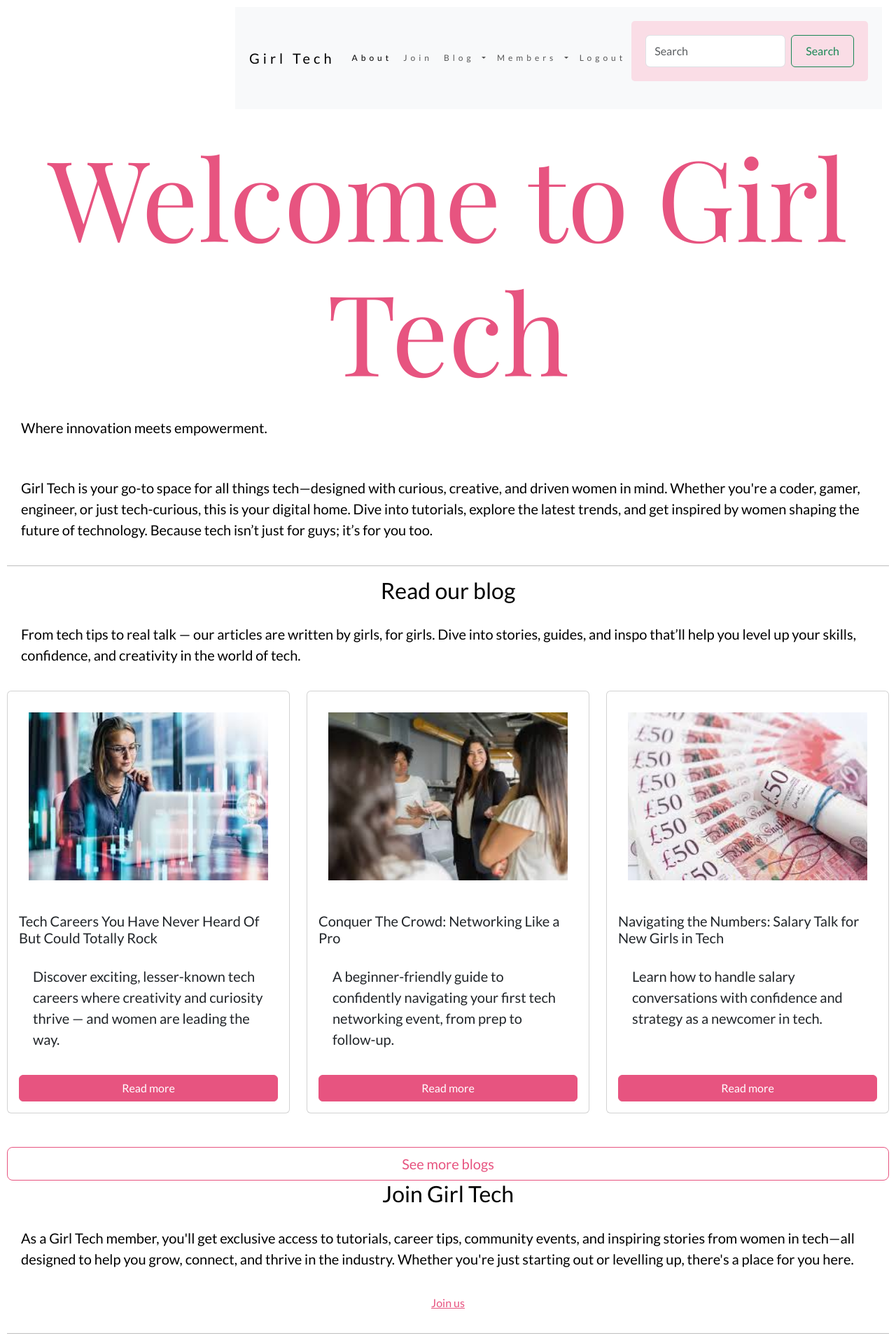
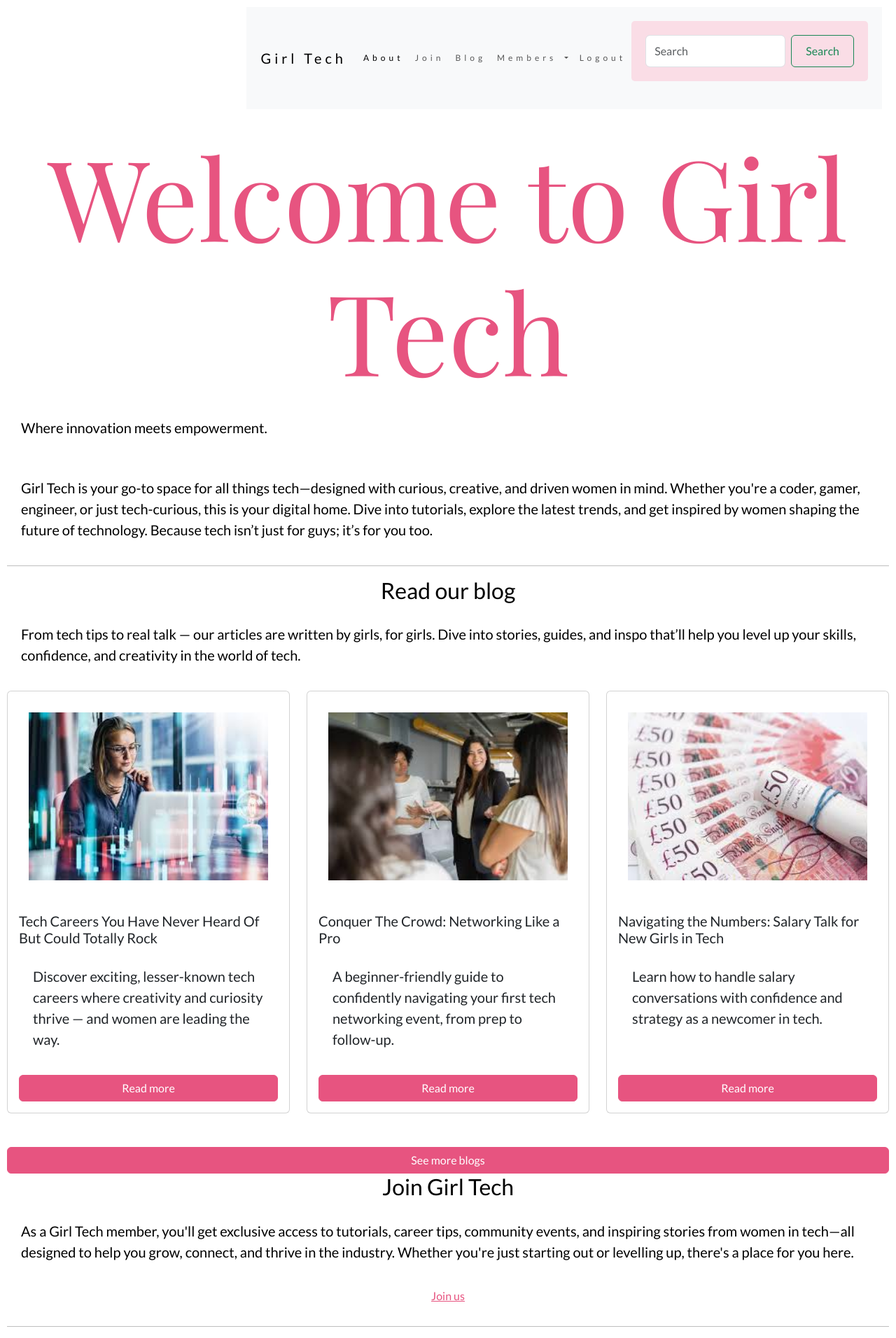
Before and after one commit to Keena1205/homework_week11, a Flask app: page / in a window 1280 px wide. Shown: the top 1912 px of the page at 70% size. Run offline with Flask 3, Linux system fonts and the light colour scheme; some web fonts are replaced.

Commit message:
EDIT: edited nav bar

```diff
--- a/application/templates/home.html
+++ b/application/templates/home.html
@@ -73,10 +73,8 @@
 <!-- See more blogs button -->
 
 <div class="text-center mt-4">
-    <a href="{{ url_for('blog') }}" class="btn btn-outline-primary btn-lg" style="color: #e75480; border-color: #e75480;">See more blogs</a>
+    <a href="{{ url_for('blog') }}" class="btn btn-primary mt-auto" style="color: #ffffff; border-color: #e75480;">See more blogs</a>
 </div>
-
-
 
 
 <!--Join module-->
--- a/application/templates/layout.html
+++ b/application/templates/layout.html
@@ -35,23 +35,12 @@
                         <a class="nav-link" href="/join">Join</a>
                     </li>
 
-                    <li class="nav-item dropdown">
-                        <a class="nav-link dropdown-toggle" href="#" role="button" data-bs-toggle="dropdown"
-                           aria-expanded="false">
-                            Blog
-                        </a>
-                        <ul class="dropdown-menu">
-                            <li><a class="dropdown-item" href="/blog/<blog_id>">Blog 1</a></li>
-                            <li><a class="dropdown-item" href="/blog/<blog_id>">Blog 2</a></li>
-                            <li><a class="dropdown-item" href="/blog/<blog_id>">Blog 3</a></li>
-                            <li>
-                                <hr class="dropdown-divider">
-                            </li>
-                            <li><a class="dropdown-item" href="/blog">All Blogs</a></li>
-                        </ul>
+
+                    <li class="nav-item">
+                        <a class="nav-link" href="/blog">Blog</a>
                     </li>
 
-                       <li class="nav-item dropdown">
+                    <li class="nav-item dropdown">
                         <a class="nav-link dropdown-toggle" href="#" role="button" data-bs-toggle="dropdown"
                            aria-expanded="false">
                             Members
```
